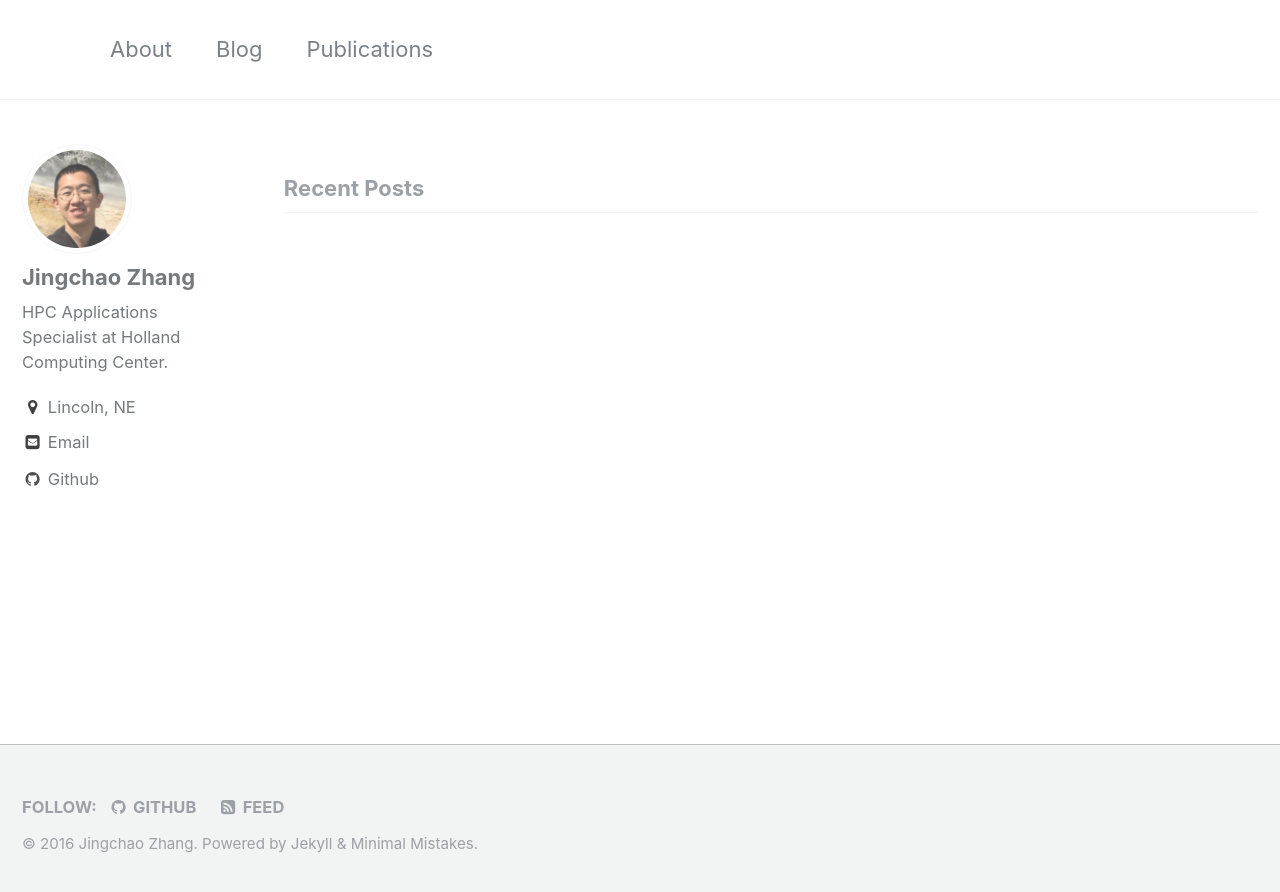
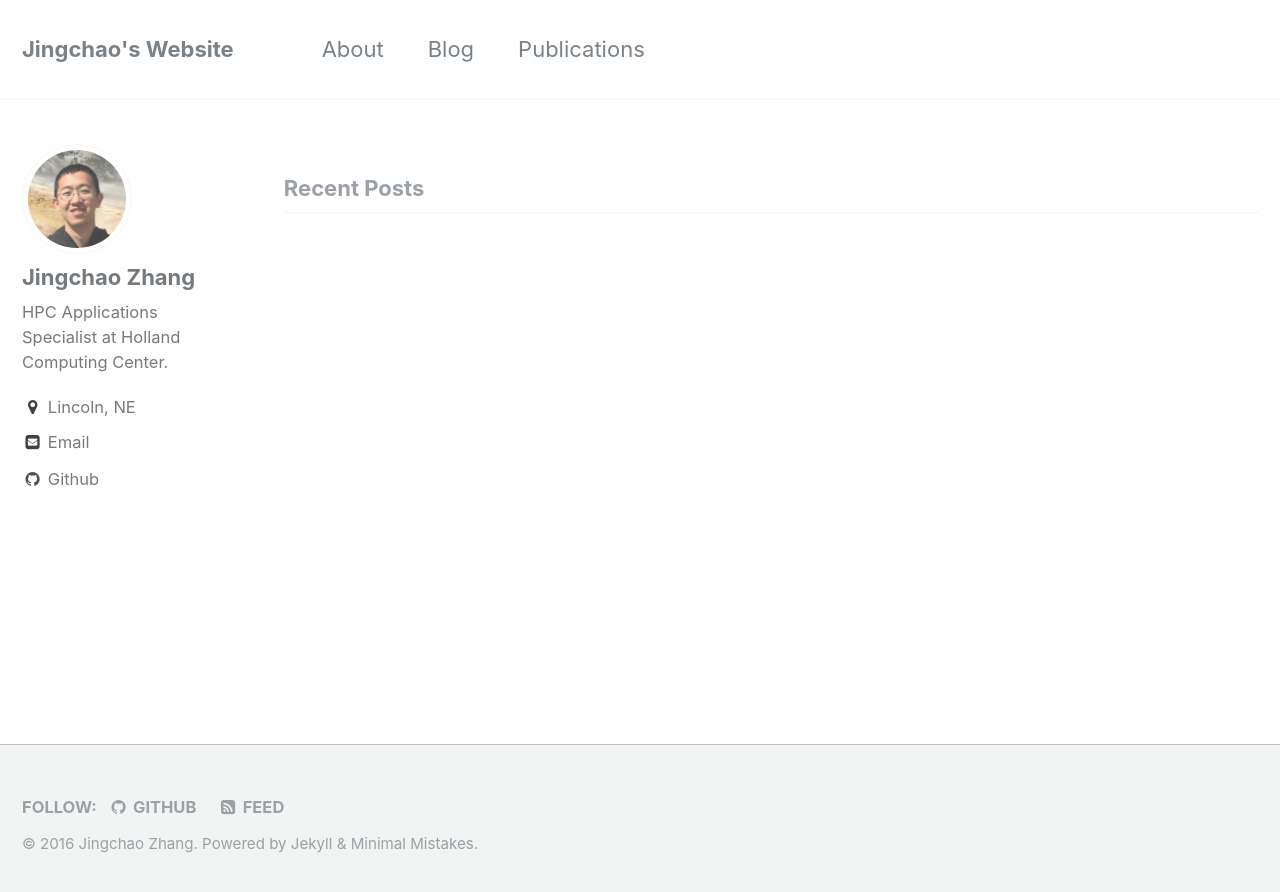
Before and after one commit to JingchaoZhang/JingchaoZhang.github.io, a Jekyll site: the page built from index.html, in a window 1280 px wide. Shown: the top 892 px of the page. Built offline with Jekyll 4.4.1, drawn with Linux system fonts in a browser that asks for light colours; the list of posts is cut into pages by our own code.

Commit message:
Update _config.yml

```diff
--- a/_config.yml
+++ b/_config.yml
@@ -7,10 +7,10 @@
 
 # Site Settings
 locale                   : "en"
-#title                    : ""
-#title_separator          : "-"
+title                    : "Jingchao's Website"
+title_separator          : "-"
 name                     : "Jingchao Zhang"
-description              : "Jingchao's website"
+description              : "Jingchao's Website"
 url                      : "https://jingchaozhang.github.io"
 baseurl                  : # the subpath of your site, e.g. "/blog"
 repository               : # GitHub username/repo-name e.g. "mmistakes/minimal-mistakes"
```
